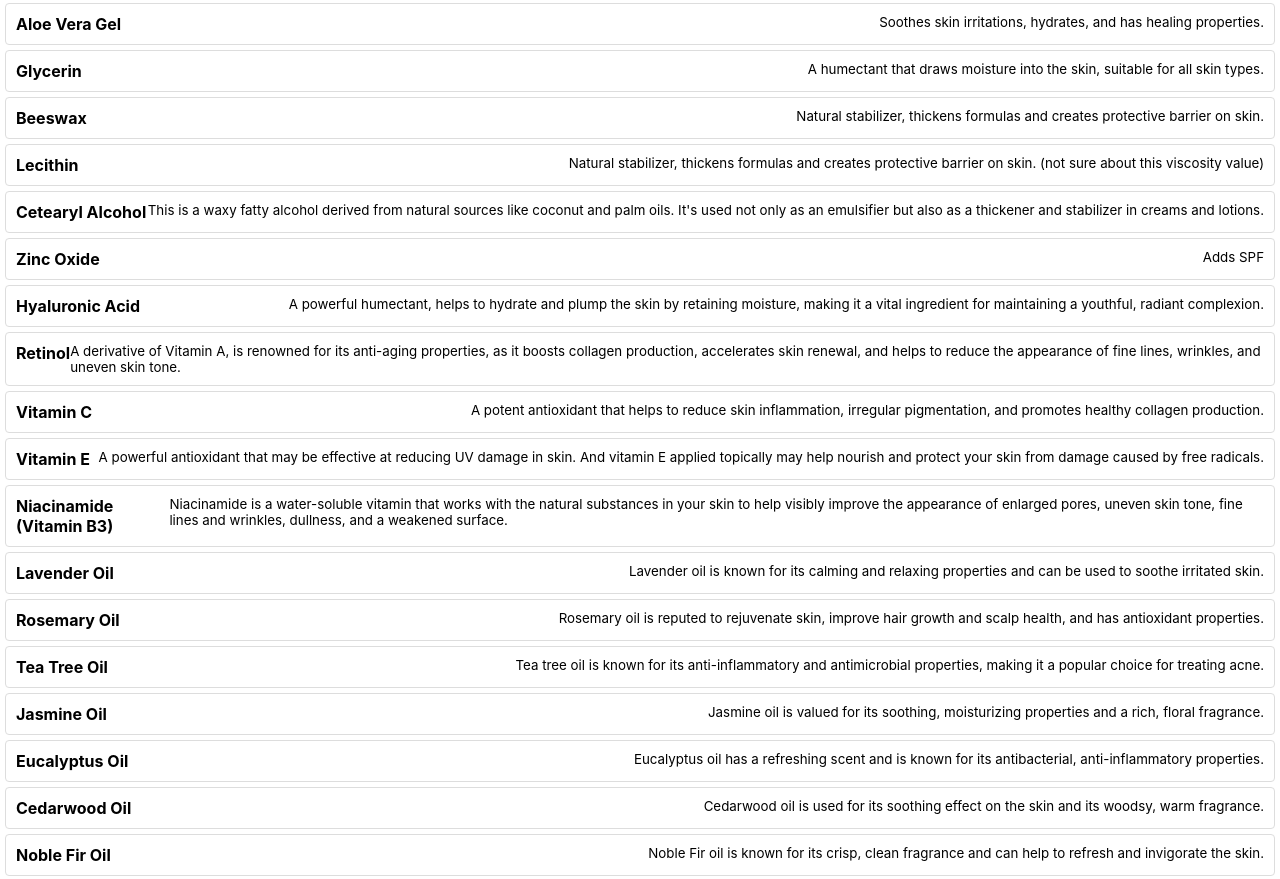
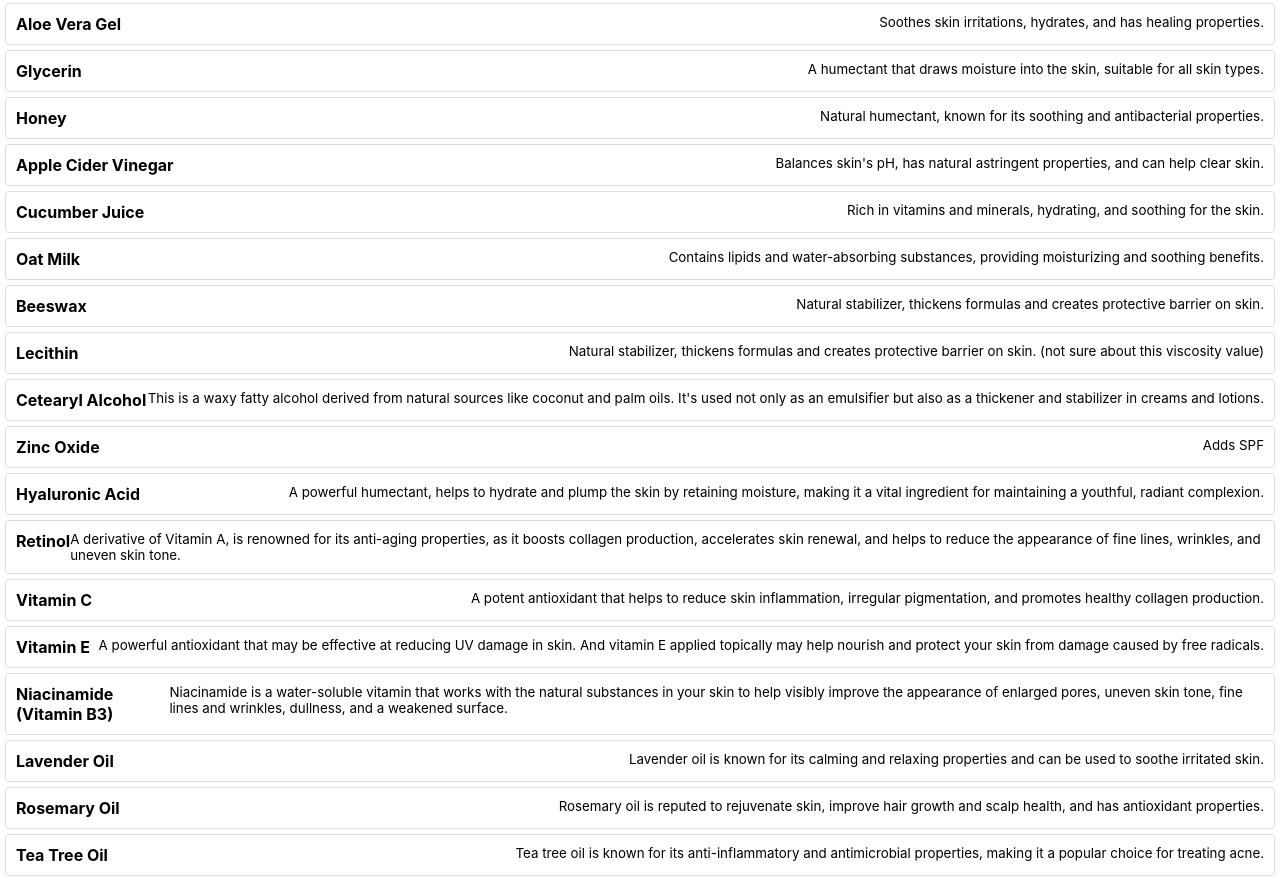
Before and after one commit to cwkoss/skincare, a React (Create React App) app: page /#/recipe-builder in a window 1280 px wide. Shown: the part 800-1679 px from the top of the page. Built offline with nearby package versions, Linux system fonts and the light colour scheme.

Commit message:
More ingredients

```diff
--- a/src/ingredients.js
+++ b/src/ingredients.js
@@ -83,6 +83,26 @@ const ingredients = {
         phase: "aqueous",
         hlb: 20,
         description: "A humectant that draws moisture into the skin, suitable for all skin types."
+    },
+    "Honey": {
+        phase: "aqueous",
+        hlb: 20,
+        description: "Natural humectant, known for its soothing and antibacterial properties."
+    },
+    "Apple Cider Vinegar": {
+        phase: "aqueous",
+        hlb: 20,
+        description: "Balances skin's pH, has natural astringent properties, and can help clear skin."
+    },
+    "Cucumber Juice": {
+        phase: "aqueous",
+        hlb: 20,
+        description: "Rich in vitamins and minerals, hydrating, and soothing for the skin."
+    },
+    "Oat Milk": {
+        phase: "aqueous",
+        hlb: 20,
+        description: "Contains lipids and water-absorbing substances, providing moisturizing and soothing benefits."
     },
     "Beeswax": {
         phase: "emulsifier",
```
